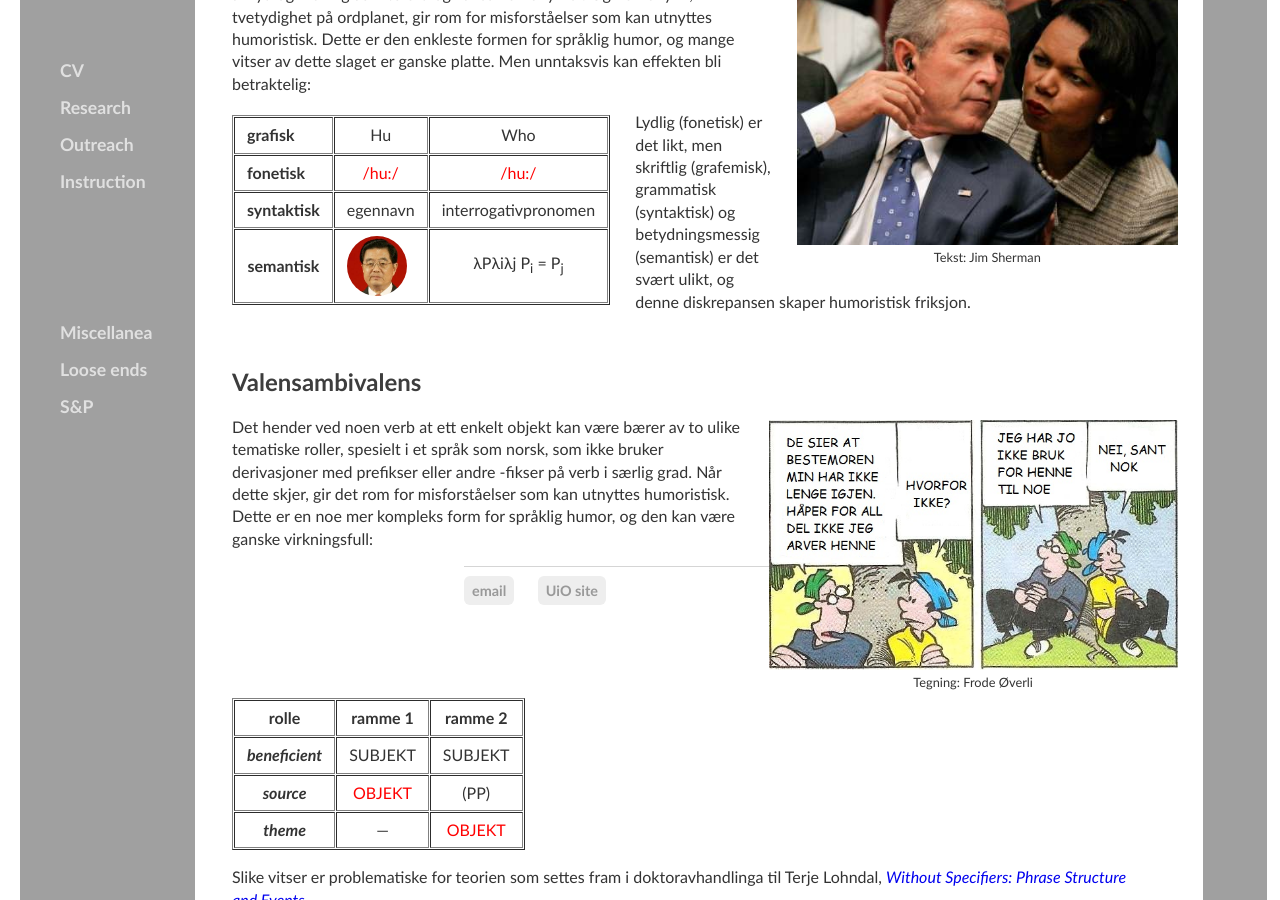
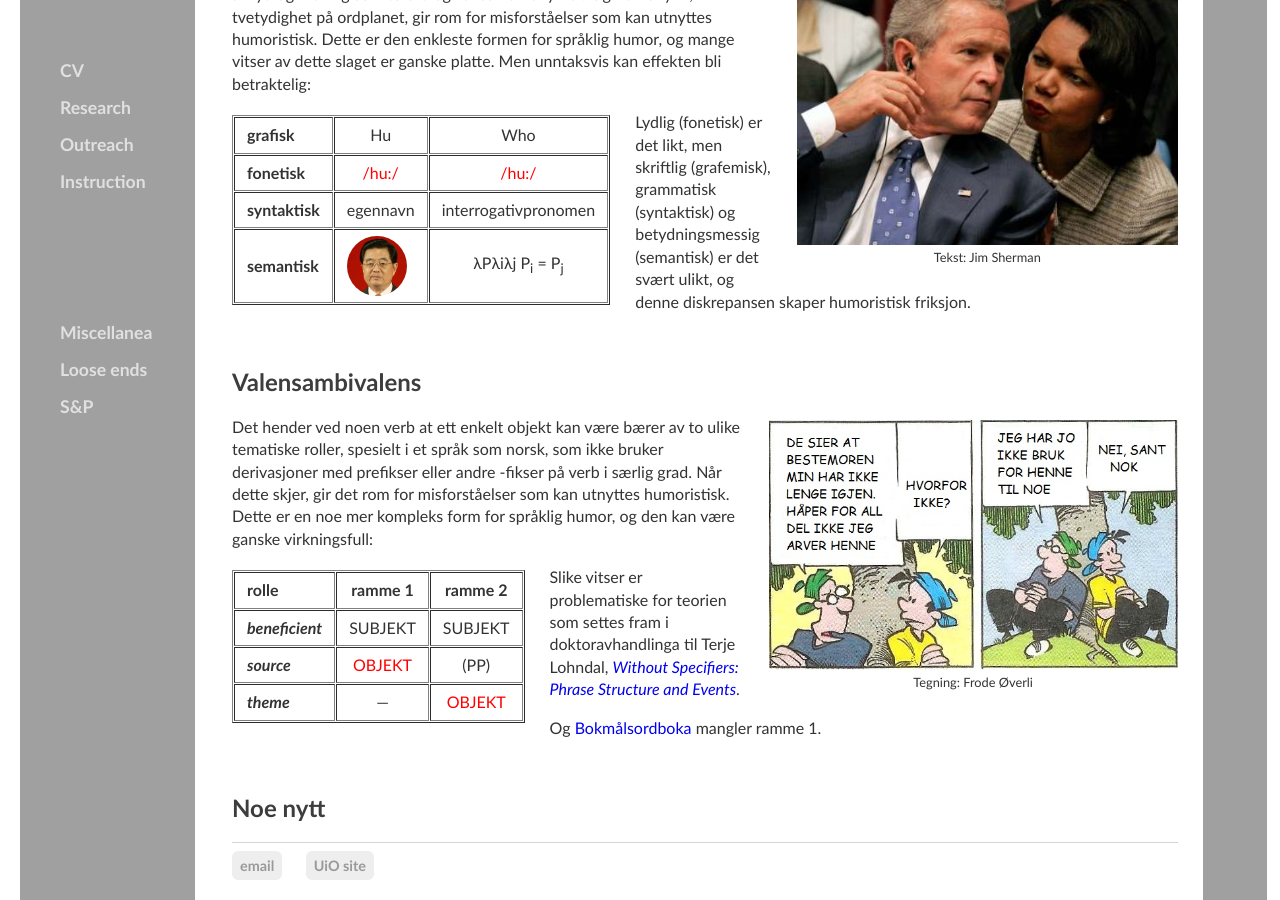
Before and after one commit to kjelljs/kjelljs.github.io, a Jekyll site: the page built from dissemination/vitsen.html, in a window 1280 px wide and 900 px high, scrolled down 600 px. Built offline with Jekyll 4.4.1, drawn with Linux system fonts in a browser that asks for light colours.

Commit message:
Update vitsen.html

```diff
--- a/dissemination/vitsen.html
+++ b/dissemination/vitsen.html
@@ -65,12 +65,12 @@
 			<td style="text-align: center"><span style="color: #ff0000">/hu:/</span></td>
 		</tr>
 		<tr>
-			<th>syntaktisk</th>
+			<th style="text-align: left">syntaktisk</th>
 			<td style="text-align: center">egennavn</td>
 			<td style="text-align: center">interrogativpronomen</td>
 		</tr>
 		<tr>
-			<th scope="col">semantisk</th>
+			<th scope="col" style="text-align: left">semantisk</th>
 			<td style="padding-bottom: 0px">	<div class="circular--landscape">
 				<img src="/pics/hu.jpg"></div></td>
 			<td style="text-align: center">λPλiλj P<sub>i</sub> = P<sub>j</sub></td>
@@ -87,29 +87,29 @@
 <div style="float:left"><figure class="leftfig"><table border="1" cellspacing="1">
 	<thead>
 		<tr>
-			<th>rolle</th>
+			<th style="text-align: left">rolle</th>
 			<th scope="col" style="text-align: center">ramme 1</th>
 			<th scope="col" style="text-align: center">ramme 2</th>
 		</tr>
 	</thead>
 	<tbody>
 		<tr>
-			<th><em>beneficient</em></th>
+			<th style="text-align: left"><em>beneficient</em></th>
 			<td style="text-align: center">SUBJEKT</td>
 			<td style="text-align: center">SUBJEKT</td>
 		</tr>
 		<tr>
-			<th><em>source</em></th>
+			<th style="text-align: left"><em>source</em></th>
 			<td style="text-align: center"><span style="color: #ff0000">OBJEKT</span></td>
 			<td style="text-align: center">(PP)</td>
 		</tr>
 		<tr>
-			<th><em>theme</em></th>
+			<th style="text-align: left"><em>theme</em></th>
 			<td style="text-align: center">—</td>
 			<td style="text-align: center"><span style="color: #ff0000">OBJEKT</span></td>
 		</tr>
 	</tbody>
-	</figure></div></table>
+	</table></figure></div>
 <p>Slike vitser er problematiske for teorien som settes fram i doktoravhandlinga til Terje Lohndal, <a href="http://ling.umd.edu/publications/155/"><i>Without Specifiers: Phrase Structure and Events</i></a>.</p>
 <p>Og <a href="https://ordbok.uib.no/perl/ordbok.cgi?OPP=arve&ant_bokmaal=5&ant_nynorsk=5&bokmaal=+&ordbok=begge">Bokmålsordboka</a> mangler ramme 1.
 </p>
```
